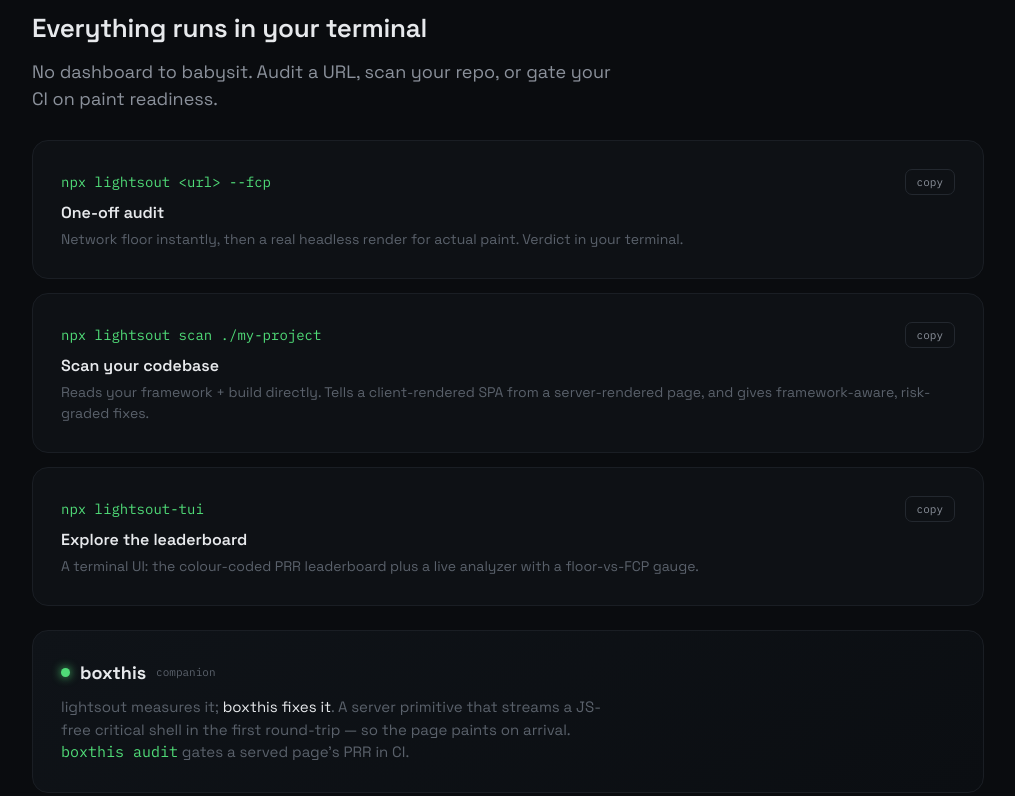
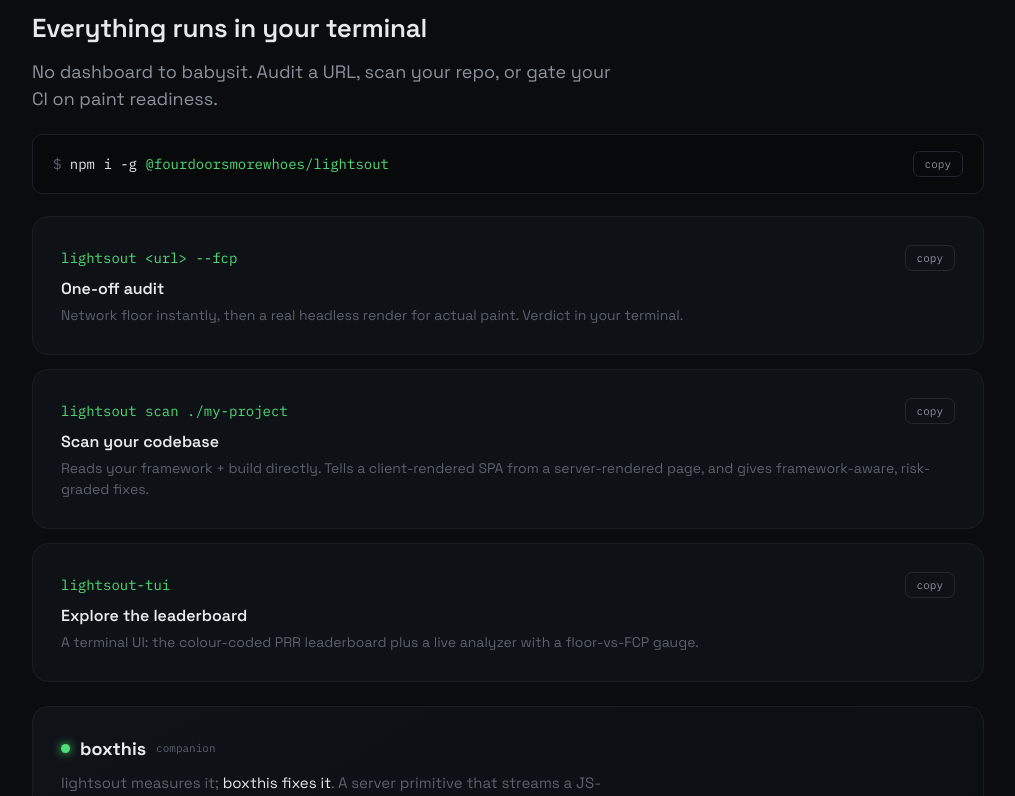
Before and after one commit to TheHarshal30/lightsout-web, a website: page index.html in a window 1280 px wide. Shown: the part 1835-2631 px from the top of the page, without its empty margins (132-1147 px from the left). Drawn offline with Linux system fonts and the light colour scheme.

Commit message:
update install commands for scoped lightsout package

```diff
--- a/index.html
+++ b/index.html
@@ -63,7 +63,7 @@
   <div class="mono green" style="font-size:12px;letter-spacing:.2em;text-transform:uppercase;margin-bottom:20px">lights out · and away we go</div>
   <h1 style="max-width:780px;margin:0 auto 18px">Does your site paint as fast as the network allows?</h1>
   <p class="sub" style="margin:0 auto 36px">lightsout computes the earliest paint physically possible — the <b style="color:#e7e9ec">network floor</b> — then measures how long JavaScript actually makes you wait.</p>
-  <div class="code mono cmd" style="text-align:left;max-width:480px;margin:0 auto"><span><span class="muted">$</span> npx lightsout https://your-site.com <span class="green">--fcp</span></span><button class="copy" data-copy="npx lightsout https://your-site.com --fcp">copy</button></div>
+  <div class="code mono cmd" style="text-align:left;max-width:560px;margin:0 auto"><span><span class="muted">$</span> npx @fourdoorsmorewhoes/lightsout https://your-site.com <span class="green">--fcp</span></span><button class="copy" data-copy="npx @fourdoorsmorewhoes/lightsout https://your-site.com --fcp">copy</button></div>
   <div class="mono muted" style="font-size:13px;margin-top:14px">a CLI tool · zero config · works on any URL or local project</div>
 </header>
 
@@ -111,11 +111,12 @@
 <section id="cli" class="wrap" style="padding:48px 24px">
   <div class="mono green" style="font-size:12px;letter-spacing:.18em;text-transform:uppercase;margin-bottom:12px">It's a CLI</div>
   <h2 style="margin-bottom:10px">Everything runs in your terminal</h2>
-  <p class="sub" style="margin-bottom:28px">No dashboard to babysit. Audit a URL, scan your repo, or gate your CI on paint readiness.</p>
+  <p class="sub" style="margin-bottom:22px">No dashboard to babysit. Audit a URL, scan your repo, or gate your CI on paint readiness.</p>
+  <div class="code mono cmd" style="margin-bottom:22px"><span><span class="muted">$</span> npm i -g <span class="green">@fourdoorsmorewhoes/lightsout</span></span><button class="copy" data-copy="npm i -g @fourdoorsmorewhoes/lightsout">copy</button></div>
   <div style="display:flex;flex-direction:column;gap:14px">
-    <div class="panel"><div class="cmd mono green" style="font-size:14px;margin-bottom:6px"><span>npx lightsout &lt;url&gt; --fcp</span><button class="copy" data-copy="npx lightsout <url> --fcp">copy</button></div><div style="font-weight:600;margin-bottom:4px">One-off audit</div><div class="muted" style="font-size:14px">Network floor instantly, then a real headless render for actual paint. Verdict in your terminal.</div></div>
-    <div class="panel"><div class="cmd mono green" style="font-size:14px;margin-bottom:6px"><span>npx lightsout scan ./my-project</span><button class="copy" data-copy="npx lightsout scan ./my-project">copy</button></div><div style="font-weight:600;margin-bottom:4px">Scan your codebase</div><div class="muted" style="font-size:14px">Reads your framework + build directly. Tells a client-rendered SPA from a server-rendered page, and gives framework-aware, risk-graded fixes.</div></div>
-    <div class="panel"><div class="cmd mono green" style="font-size:14px;margin-bottom:6px"><span>npx lightsout-tui</span><button class="copy" data-copy="npx lightsout-tui">copy</button></div><div style="font-weight:600;margin-bottom:4px">Explore the leaderboard</div><div class="muted" style="font-size:14px">A terminal UI: the colour-coded PRR leaderboard plus a live analyzer with a floor-vs-FCP gauge.</div></div>
+    <div class="panel"><div class="cmd mono green" style="font-size:14px;margin-bottom:6px"><span>lightsout &lt;url&gt; --fcp</span><button class="copy" data-copy="lightsout <url> --fcp">copy</button></div><div style="font-weight:600;margin-bottom:4px">One-off audit</div><div class="muted" style="font-size:14px">Network floor instantly, then a real headless render for actual paint. Verdict in your terminal.</div></div>
+    <div class="panel"><div class="cmd mono green" style="font-size:14px;margin-bottom:6px"><span>lightsout scan ./my-project</span><button class="copy" data-copy="lightsout scan ./my-project">copy</button></div><div style="font-weight:600;margin-bottom:4px">Scan your codebase</div><div class="muted" style="font-size:14px">Reads your framework + build directly. Tells a client-rendered SPA from a server-rendered page, and gives framework-aware, risk-graded fixes.</div></div>
+    <div class="panel"><div class="cmd mono green" style="font-size:14px;margin-bottom:6px"><span>lightsout-tui</span><button class="copy" data-copy="lightsout-tui">copy</button></div><div style="font-weight:600;margin-bottom:4px">Explore the leaderboard</div><div class="muted" style="font-size:14px">A terminal UI: the colour-coded PRR leaderboard plus a live analyzer with a floor-vs-FCP gauge.</div></div>
   </div>
 
   <div class="panel" style="margin-top:24px;background:linear-gradient(150deg,#0f1318,#0b0e12)">
```
